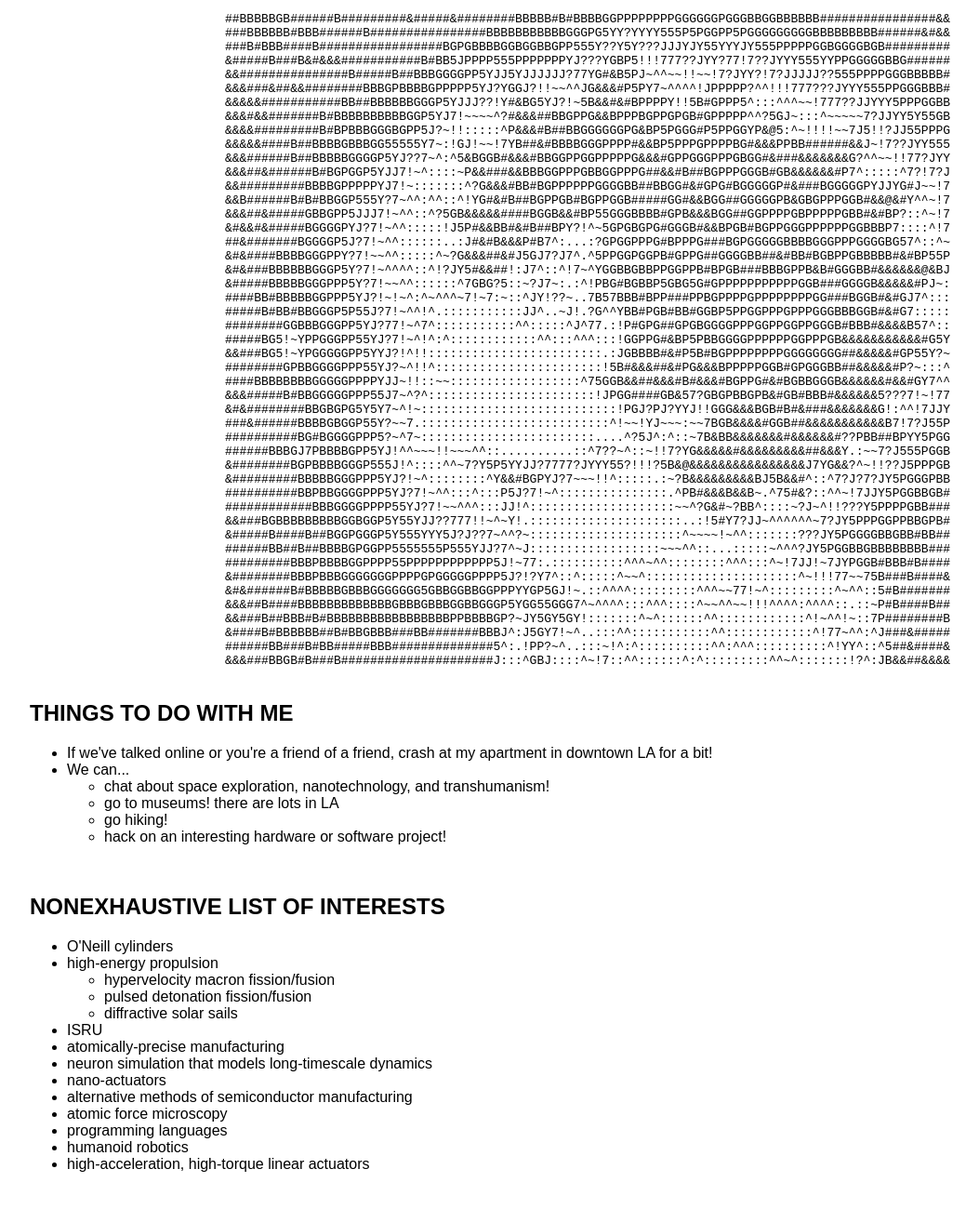
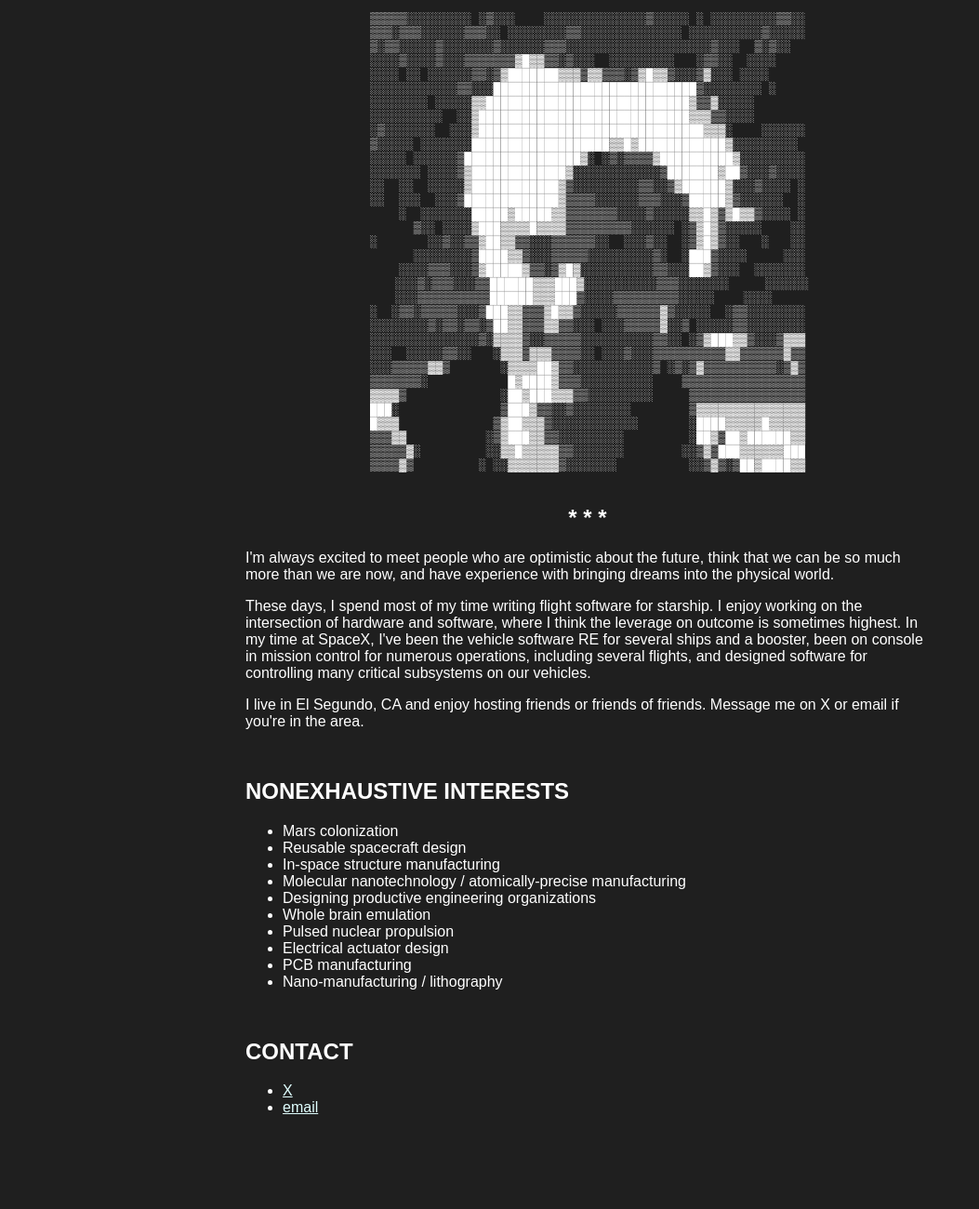
Before and after one commit to lachlansneff/lachlansneff.github.io, a plain HTML site: page index.html in a window 1280 px wide. Shown: the top 1300 px of the page at 93% size, without its empty margins (8-1061 px from the left). After the commit the page ends 1248 px from the top, so only its background shows below. Drawn offline with Linux system fonts and the light colour scheme; a web font is replaced by a local one.

Commit message:
Dev/new design (#1)

```diff
--- a/index.html
+++ b/index.html
@@ -1,93 +1,74 @@
 <!DOCTYPE html>
 <html>
   <head>
-    <title>hyperturing.com</title>
+    <title>hyperturing</title>
     <link rel="stylesheet" href="static/style.css" />
   </head>
   <body>
-    <pre class="profile-ascii">##BBBBBGB######B#########&#####&########BBBBB#B#BBBBGGPPPPPPPPGGGGGGPGGGBBGGBBBBBB################&&
-###BBBBBB#BBB######B################BBBBBBBBBBBGGGPG5YY?YYYY555P5PGGPP5PGGGGGGGGGBBBBBBBBB######&#&&
-###B#BBB####B#################BGPGBBBBGGBGGBBGPP555Y??Y5Y???JJJYJY55YYYJY555PPPPPGGBGGGGBGB#########
-&#####B###B&#&&&###########B#BB5JPPPP555PPPPPPPYJ???YGBP5!!!777??JYY?77!7??JYYY555YYPPGGGGGBBG######
-&&###############B#####B##BBBGGGGPP5YJJ5YJJJJJJ?77YG#&B5PJ~^^~~!!~~!7?JYY?!7?JJJJJ??555PPPPGGGBBBBB#
-&&&###&##&&########BBBGPBBBBGPPPPP5YJ?YGGJ?!!~~^^JG&&&#P5PY7~^^^^!JPPPPP?^^!!!777???JYYY555PPGGGBBB#
-&&&&&###########BB##BBBBBBGGGP5YJJJ??!Y#&BG5YJ?!~5B&&#&#BPPPPY!!5B#GPPP5^:::^^^~~!777??JJYYY5PPPGGBB
-&&&#&&#######B#BBBBBBBBBBGGP5YJ7!~~~~^?#&&&##BBGPPG&&BPPPBGPPGPGB#GPPPPP^^?5GJ~:::^~~~~~7?JJYY5Y55GB
-&&&&#########B#BPBBBGGGBGPP5J?~!!:::::^P&&&#B##BBGGGGGGPG&BP5PGGG#P5PPGGYP&@5:^~!!!!~~7J5!!?JJ55PPPG
-&&&&&####B##BBBBGBBBGG55555Y7~:!GJ!~~!7YB##&#BBBBGGGPPPP#&&BP5PPPGPPPPBG#&&&PPBB######&&J~!7??JYY555
-&&&######B##BBBBBGGGGP5YJ??7~^:^5&BGGB#&&&#BBGGPPGGPPPPPG&&&#GPPGGGPPPGBGG#&###&&&&&&&G?^^~~!!77?JYY
-&&&##&######B#BGPGGP5YJJ7!~^::::~P&&###&&BBBGGPPPGBBGGPPPG##&&#B##BGPPPGGGB#GB&&&&&&#P7^:::::^7?!7?J
-&&#########BBBBGPPPPPYJ7!~:::::::^?G&&&#BB#BGPPPPPPGGGGBB##BBGG#&#GPG#BGGGGGP#&###BGGGGGPYJJYG#J~~!7
-&&B######B#B#BBGGP555Y?7~^^:^^::^!YG#&#B##BGPPGB#BGPPGGB#####GG#&&BGG##GGGGGPB&GBGPPPGGB#&&@&#Y^^~!7
-&&&##&#####GBBGPP5JJJ7!~^^::^?5GB&&&&&####BGGB&&#BP55GGGBBBB#GPB&&&BGG##GGPPPPGBPPPPPGBB#&#BP?::^~!7
-&#&&#&#####BGGGGPYJ?7!~^^:::::!J5P#&&BB#&#B##BPY?!^~5GPGBGPG#GGGB#&&BPGB#BGPPGGGPPPPPPGGBBBP7::::^!7
-##&#######BGGGGP5J?7!~^^::::::..:J#&#B&&&P#B7^:...:?GPGGPPPG#BPPPG###BGPGGGGGBBBBGGGPPPGGGGBG57^::^~
-&#&####BBBBGGGPPY?7!~~^^:::::^~?G&&&##&#J5GJ7?J7^.^5PPGGPGGPB#GPPG##GGGGBB##&#BB#BGBPPGBBBBB#&#BP55P
-&#&###BBBBBBGGGP5Y?7!~^^^^::^!?JY5#&&##!:J7^::^!7~^YGGBBGBBPPGGPPB#BPGB###BBBGPPB&B#GGGBB#&&&&&&@&BJ
-&#####BBBBBGGGPPP5Y?7!~~^^::::::^7GBG?5::~?J7~:.:^!PBG#BGBBP5GBG5G#GPPPPPPPPPPPGGB###GGGGB&&&&&#PJ~:
-####BB#BBBBBGGPPP5YJ?!~!~^:^~^^^~7!~7:~::^JY!??~..7B57BBB#BPP###PPBGPPPPGPPPPPPPPGG###BGGB#&#GJ7^:::
-#####B#BB#BBGGGP5P55J?7!~^^!^.:::::::::::JJ^..~J!.?G^^YBB#PGB#BB#GGBP5PPGGPPPGPPPGGGBBBGGB#&#G7:::::
-########GGBBBGGGPP5YJ?77!~^7^:::::::::::^^:::::^J^77.:!P#GPG##GPGBGGGGPPPGGPPGGPPGGGB#BBB#&&&&B57^::
-#####BG5!~YPPGGGPP55YJ?7!~^!^:^::::::::::::^^:::^^^:::!GGPPG#&BP5PBBGGGGPPPPPPGGPPPGB&&&&&&&&&&&#G5Y
-&&###BG5!~YPGGGGGPP5YYJ?!^!!::::::::::::::::::::::::.:JGBBBB#&#P5B#BGPPPPPPPPGGGGGGGG##&&&&&#GP55Y?~
-########GPBBGGGGPPP55YJ?~^!!^:::::::::::::::::::::::!5B#&&&##&#PG&&&BPPPPPGGB#GPGGGBB##&&&&&#P?~:::^
-####BBBBBBBBGGGGGPPPPYJJ~!!::~~::::::::::::::::::^75GGB&&##&&&#B#&&&#BGPPG#&#BGBBGGGB&&&&&&#&&#GY7^^
-&&&#####B#BBGGGGGPPP55J7~^?^:::::::::::::::::::::::!JPGG####GB&57?GBGPBBGPB&#GB#BBB#&&&&&&5???7!~!77
-&#&########BBGBGPG5Y5Y7~^!~:::::::::::::::::::::::::::!PGJ?PJ?YYJ!!GGG&&&BGB#B#&###&&&&&&&G!:^^!7JJY
-###&######BBBBGBGGP55Y?~~7.::::::::::::::::::::::::::^!~~!YJ~~~:~~7BGB&&&&#GGB##&&&&&&&&&&&B7!7?J55P
-##########BG#BGGGGPPP5?~^7~::::::::::::::::::::::::....^?5J^:^::~7B&BB&&&&&&&#&&&&&&#??PBB##BPYY5PGG
-######BBBGJ7PBBBBGPP5YJ!^^~~~!!~~~^^::..........::^7??~^::~!!7?YG&&&&&#&&&&&&&&&##&&&Y.:~~7?J555PGGB
-&########BGPBBBBGGGP555J!^::::^^~7?Y5P5YYJJ?7777?JYYY55?!!!?5B&@&&&&&&&&&&&&&&&&J7YG&&?^~!!??J5PPPGB
-&#########BBBBBGGGPPP5YJ?!~^::::::::^Y&&#BGPYJ?7~~~!!^:::::.:~?B&&&&&&&&&BJ5B&&#^::^7?J?7?JY5PGGGPBB
-##########BBPBBGGGGPPP5YJ?7!~^^:::^:::P5J?7!~^:::::::::::::::.^PB#&&&B&&B~.^75#&?::^^~!7JJY5PGGBBGB#
-############BBBGGGGPPPP55YJ?7!~~^^^:::JJ!^::::::::::::::::::::~~^?G&#~?BB^::::~?J~^!!???Y5PPPPGBB###
-&&###BGBBBBBBBBBGGBGGP5Y55YJJ??777!!~^~Y!.:::::::::::::::::::::..:!5#Y7?JJ~^^^^^^~7?JY5PPPGGPPBBGPB#
-&#####B####B##BGGPGGGP5Y555YYY5J?J??7~^^?~:::::::::::::::::::::^~~~~!~^^:::::::???JY5PGGGGBBGBB#BB##
-######BB##B##BBBBGPGGPP5555555P555YJJ?7^~J::::::::::::::::::~~~^^::...:::::~^^^?JY5PGGBBGBBBBBBBB###
-#########BBBPBBBBGGPPPP55PPPPPPPPPPPP5J!~77:.::::::::::^^^~^^::::::::^^^:::^~!7JJ!~7JYPGGB#BBB#B####
-&########BBBPBBBGGGGGGGPPPPGPGGGGGPPPP5J?!?Y7^::^:::::^~~^:::::::::::::::::::::^~!!!77~~75B###B####&
-&#&######B#BBBBBGBBBGGGGGGG5GBBGGBBGGPPPYYGP5GJ!~.::^^^^:::::::::^^^~~77!~^:::::::::^~^^::5#B#######
-&&&##B####BBBBBBBBBBBBBGBBBGBBBGGBBGGGP5YGG55GGG7^~^^^^:::^^^::::^~~^^~~!!!^^^^:^^^^::.::~P#B####B##
-&&###B##BBB#B#BBBBBBBBBBBBBBBBBPPBBBBGP?~JY5GY5GY!:::::::^~^::::::^^::::::::::::^!~^^!~::7P########B
-&####B#BBBBBB##B#BBGBBB###BB#######BBBJ^:J5GY7!~^..:::^^:::::::::::^^::::::::::::^!77~^^:^J###&#####
-######BB###B#BB#####BBB##############5^:.!PP?~^..:::~!^:^::::::::::^^:^^^::::::::::^!YY^::^5##&####&
-&&&###BBGB#B###B#####################J:::^GBJ::::^~!7::^^::::::^:^:::::::::^^~^:::::::!?^:JB&&##&&&&
+    <pre class="centered">
+▒▒▒▒▒░░░░░░░░░ ░▒░░░    ░░░░░░░░░░░░░░▒░░░░░ ░ ░░░░░░░░░▒▒░░
+▒▒▒░▒▒▒░░░░░░▒▒▒░░ ░░░░░░░░▒▒░░░░░░░░░░░░░░ ░░░░░░░░░░▒░░░░░
+▒░▒▒░░░░░▒░░░░░░░▒░░░░░░▒▒▒░░░░░░░░░░░░░░░░░░░░▒░░░  ▒░▒░░
+░░░░▒░░░░▒░░░▒▒▒▒▒▒▒▓█▓▓▒▒░▒░░░  ░░░░░░░░░   ░▒▒░░  ░░░░
+░░░░ ░░ ░░░░░░▒▒░▒▓███████▓▓▓▒▓▓▒▒▒░▒▓█▓▓▒░░░▒▓░░░ ░░░░
+░░░░░░░░░░░░▒▒░░░████████████████████████████▒░░░░░░░░ ░
+░░░░░░░░ ░░░░░▓▓████████████████████████████▓▒▒▓░░░░░
+░░░░░░░░░░  ░░▓█████████████████████████████▓▓▓▒▒░░░░
+░▒░░░░░░░  ░░░▓███████████████████████████████▓▓▓░    ░░░░░░
+▒░░░░░ ░░░░░░░███████████████████▓▓█▓████████████▓░░░░░░░░░
+░░░░░ ░░░░░░▒████████████████▓░ ░▒░▒▒▒▒▓██████████▓░░░░░░░░░
+░░░░░░░ ░░░░▒▓█████████████▓░░░░░░░░░░░░▒███████▓██▒░░░▒░░░░
+░░  ░░  ░░░░░▓████████████▓▒░░░░░░░░░▒▒░░▒▓██████▓░░░▒░░░░ ░
+░░  ░░░  ░░░▒█████████████▓▒▒▒▒░░░░░░▒▒▒░░░▒█████▓▒░░░░░░  ░
+    ░  ░░░░░░░█████▓█████▓▓▒▒▒▒▒▒▒░░░░▒░░░░░▓▓█▓▒▓█▓▓▒░░░░ ░
+      ▒░░ ░░░░▓███▓▓▓▓█▓▓▓▓▒▒▒▒▒▒▒▒▒░░░░░░ ░▒▓█▓▒░░░░░    ░░
+░       ░░▒░░▒▒▓██▓▓▒▒░░░▒▒▒▒▒▒░░  ░░░▒░░  ░▒▓█▓▒░░   ░   ░░
+      ░░░░░░░░▒████▓▓▒░░░▒▒▒▒▒░░░░░░░░░▒░  ░███▒░░░░     ░░░
+    ░░░░▒▒▒░░░▒▓█████▓▒▒░▒▓█▓░░░░░░░░░░▒▒░░░██▓▒░░░  ░░░░░░░
+    ░░░▒░▒▒▒░░░▒▒██████▓▓▓███▓░░░░░░░░░░▒▒▒░░░░░░░     ░░░░░░
+    ░░░▒▒▒▒▒▒▒▒▒▒██████▓▓▓███▒░░░░▒▒▒▒▒▒▒▒▒░░░░░    ░░░░
+░  ░▒▒░▒▒▒▒▒░░░▒███▓▓▒▒▒▓█▓▓▒░░░░░▒▒▒▒▒▒▓▒░░░░░  ░▒▒░░░░░░░░
+░░░░░░░░▒░▒▒░▒▒░▒██▓▓▒▒▒▓▓▒▒░░░ ░░░▒▒▒▒▒▓░░▒ ░░░░░▒▒░░░░░░░░
+░░░░░░░░░░░░░░░▒░▓▓▓▓▒░░▒▒▒▒▒░░░░░░░░░░▒▒░░ ░▒▓███▓▓▒░░░▒▓▓▓
+░░░  ░░░░░▒▒░░   ░▓▓▓▒▓▓▓▒▒▒▒░░ ░░░▒░░░▒▒▒▒▒▒▒▒▒▒▓▓▒▒▒▒▒▒▓▒▒
+░░░▒▒▒▒▒▓▓▒       ░▓▓▓▓██▓▒▒░░░░░░░░░░░▒ ░▒░▒▓▒▒▒▒▒▒▒▒▒▒░▒▓▒
+▒▒▒▒▒▒▒░           █▓████▓▒▒▒░░░░░░░░░░    ▒▒▒▒▒▒▒▒▒▒▒▒▒▒▒▒▒
+▓▓▓▓▒             ░██▓███▓▓▓▒▒░░░░░░░░░     ▒▒▒▒▒▒▒▒▒▒▒▒▒▒▒▒
+███░              ▒███▓▒▒░░▒░░░░░░░░        ▒▓▓▓▓▓▓▓▓▓▓▓▓▓▓▓
+█▓▓▓             ▒▓██▓▓▓▒░░░░░░░░░░░░       ░████▓▓▓▓▓█▓▓▓▓▓
+▒▒▒▓▓           ░▒▓███▓▓▒▒░░░░░░░░░         ░██▓▒██▓██████▓▓
+▒▒▒▒▒▓░         ░░▓▓█▓▓▓▓▓▒▒░░░░░░░        ░░▒▓▒███▓▓▓▓▓▓███
+▒▒▒▒▓▒         ░ ░░▓▓▓▓▓▓▓▒░░░░░░░          ░░▒▓▒░▒██▓████▓▓
     </pre>
-
     <div class="boxed">
-      <h2>THINGS TO DO WITH ME</h2>
-      <ul>
-        <li>If we've talked online or you're a friend of a friend, crash at my apartment in downtown LA for a bit!</li>
-        <li>We can...
-          <ul>
-            <li>chat about space exploration, nanotechnology, and transhumanism!</li>
-            <li>go to museums! there are lots in LA</li>
-            <li>go hiking!</li>
-            <li>hack on an interesting hardware or software project!</li>
-          </ul>
-        </li>
-      </ul>
+      <h2 class="centered">* * *</h2>
+      <p>
+        I'm always excited to meet people who are optimistic about the future, think that we can be so much more
+        than we are now, and have experience with bringing dreams into the physical world.
+      </p>
+      <p>
+        These days, I spend most of my time writing flight software for starship. I enjoy working on the intersection
+        of hardware and software, where I think the leverage on outcome is sometimes highest. In my time at SpaceX, I've
+        been the vehicle software RE for several ships and a booster, been on console in mission control for numerous
+        operations, including several flights, and designed software for controlling many critical subsystems on our vehicles.
+      </p>
+      <p>
+        I live in El Segundo, CA and enjoy hosting friends or friends of friends. Message me on X or email if you're in the area.
+      </p>
     </div>
     <div class="boxed">
-      <h2>NONEXHAUSTIVE LIST OF INTERESTS</h2>
+      <h2>NONEXHAUSTIVE INTERESTS</h2>
       <ul>
-        <li>O'Neill cylinders</li>
-        <li>high-energy propulsion
-          <ul>
-            <li>hypervelocity macron fission/fusion</li>
-            <li>pulsed detonation fission/fusion</li>
-            <li>diffractive solar sails</li>
-          </ul>
-        </li>
-        <li>ISRU</li>
-        <li>atomically-precise manufacturing</li>
-        <li>neuron simulation that models long-timescale dynamics</li>
-        <li>nano-actuators</li>
-        <li>alternative methods of semiconductor manufacturing</li>
-        <li>atomic force microscopy</li>
-        <li>programming languages</li>
-        <li>humanoid robotics</li>
-        <li>high-acceleration, high-torque linear actuators</li>
+        <li>Mars colonization</li>
+        <li>Reusable spacecraft design</li>
+        <li>In-space structure manufacturing</li>
+        <li>Molecular nanotechnology / atomically-precise manufacturing</li>
+        <li>Designing productive engineering organizations</li>
+        <li>Whole brain emulation</li>
+        <li>Pulsed nuclear propulsion</li>
+        <li>Electrical actuator design</li>
+        <li>PCB manufacturing</li>
+        <li>Nano-manufacturing / lithography</li>
       </ul>
     </div>
     <div class="boxed">
--- a/static/style.css
+++ b/static/style.css
@@ -5,9 +5,16 @@
 
 html {
   font-family: "Berkeley Mono Variable Regular", sans-serif;
+  background-color: rgb(31, 31, 31);
+  color: white;
 }
 
-.profile-ascii {
+body {
+  max-width: 800px;
+  margin: 0 auto;
+}
+
+.centered {
   text-align: center;
 }
 
@@ -15,3 +22,7 @@ html {
   margin: 0em 1em 1em;
   padding: 0em 1em 1em;
 }
+
+a {
+  color: lightcyan;
+}
```
Also changed, not shown: writings/martian.html (added, +9 -0 lines).
